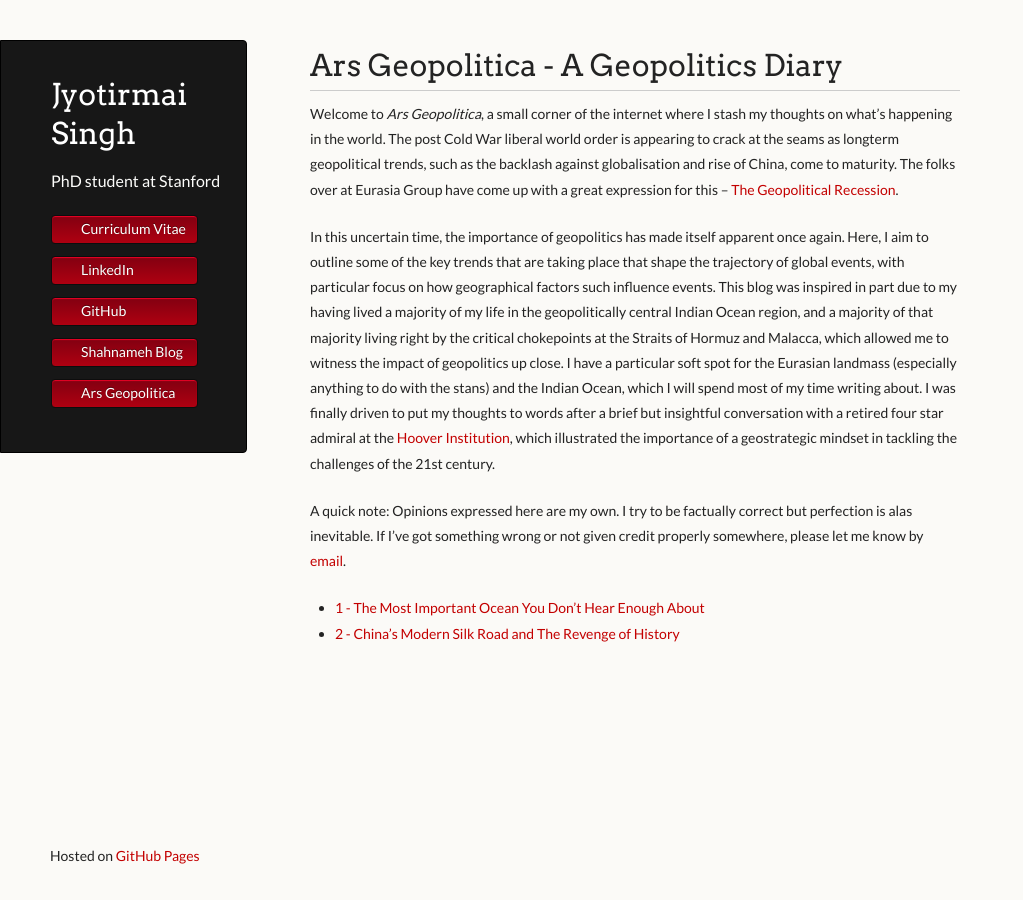
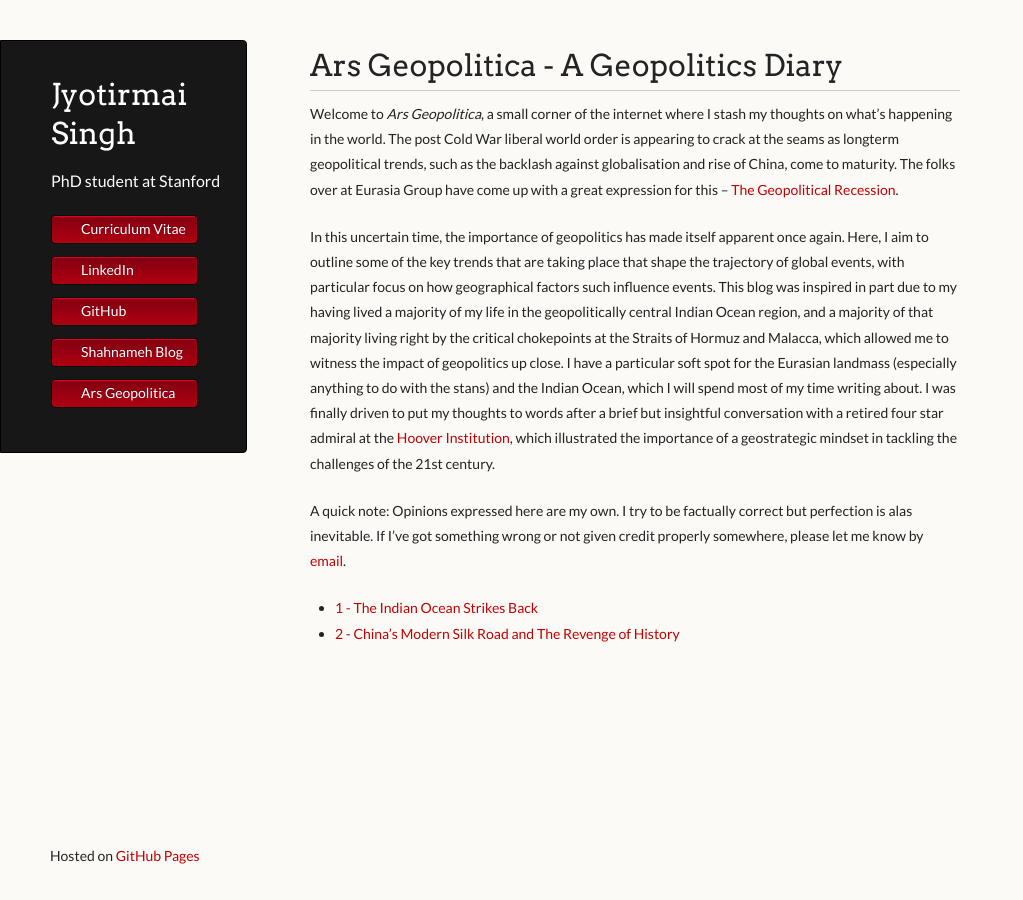
Before and after one commit to joe-singh/joe-singh.github.io, a Jekyll site: the page built from straits.md, in a window 1280 px wide. Shown: the whole page, without its empty margins (0-1023 px from the left). Built offline with Jekyll 4.4.1, drawn with Linux system fonts in a browser that asks for light colours.

Commit message:
khanbaliq

```diff
--- a/straits.md
+++ b/straits.md
@@ -29,5 +29,5 @@ in tackling the challenges of the 21st century.
 A quick note: Opinions expressed here are my own. I try to be factually correct but perfection is alas inevitable. If I've got
 something wrong or not given credit properly somewhere, please let me know by [email](mailto:joe_singh@hotmail.co.uk).
 
-* [1 - The Most Important Ocean You Don't Hear Enough About](./straits//post1/post_1.md)
+* [1 - The Indian Ocean Strikes Back](./straits//post1/post_1.md)
 * [2 - China's Modern Silk Road and The Revenge of History](./straits/post2/post_2.md)
```
Also changed, not shown: straits/post1/post_1.md (+1 -1 lines).
